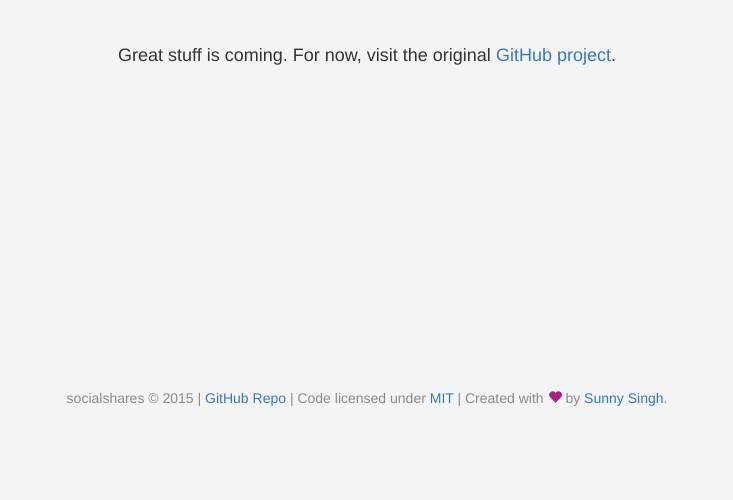
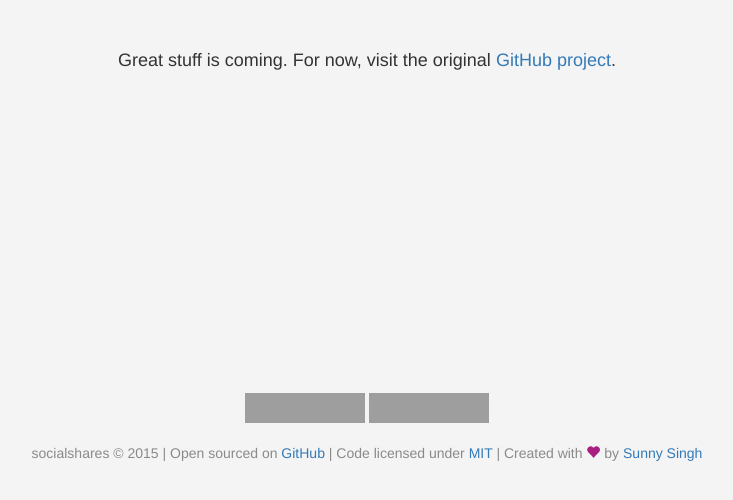
Before and after one commit to socialshares/socialshares.github.io, a website: page index.html in a window 1280 px wide. Shown: the part 256-756 px from the top of the page, without its empty margins (273-1006 px from the left). Drawn offline with nearby package versions, Linux system fonts and the light colour scheme; grey boxes are pictures that could not be loaded.

Commit message:
Update footer

```diff
--- a/assets/css/app.css
+++ b/assets/css/app.css
@@ -32,6 +32,10 @@ body {
     color: #8a8a8a;
 }
 
+.app-footer .attributions {
+    margin-top: 15px;
+}
+
 .app-footer .glyphicon-heart {
     color: #a81f80;
 
@@ -57,6 +61,10 @@ body {
     text-decoration: none;
 }
 
+.demo .share-btn {
+    margin-bottom: 5px;
+}
+
 @-webkit-keyframes heartbeat {
 	0%   { -webkit-transform: scale(1); }
 	20%  { -webkit-transform: scale(1); }
--- a/index.html
+++ b/index.html
@@ -105,7 +105,12 @@
 
             <footer class="app-footer">
 
-                <p class="attributions">socialshares © 2015 | <a href="https://github.com/socialshares/buttons">GitHub Repo</a> | Code licensed under <a href="http://opensource.org/licenses/MIT">MIT</a> | Created with <span class="glyphicon glyphicon-heart"></span><span class="sr-only">love</span> by <a href="https://sunnyis.me/">Sunny Singh</a>.</a>
+                <div class="github-buttons">
+                    <iframe src="https://ghbtns.com/github-btn.html?user=socialshares&repo=buttons&type=star&count=true&size=large" frameborder="0" scrolling="0" width="120px" height="30px"></iframe>
+                    <iframe src="https://ghbtns.com/github-btn.html?user=socialshares&repo=buttons&type=fork&count=true&size=large" frameborder="0" scrolling="0" width="120px" height="30px"></iframe>
+                </div>
+
+                <p class="attributions">socialshares © 2015 | Open sourced on <a href="https://github.com/socialshares/buttons">GitHub</a> | Code licensed under <a href="http://opensource.org/licenses/MIT">MIT</a> | Created with <span class="glyphicon glyphicon-heart"></span><span class="sr-only">love</span> by <a href="https://sunnyis.me/">Sunny Singh</a></a>
 
             </footer>
 
```
